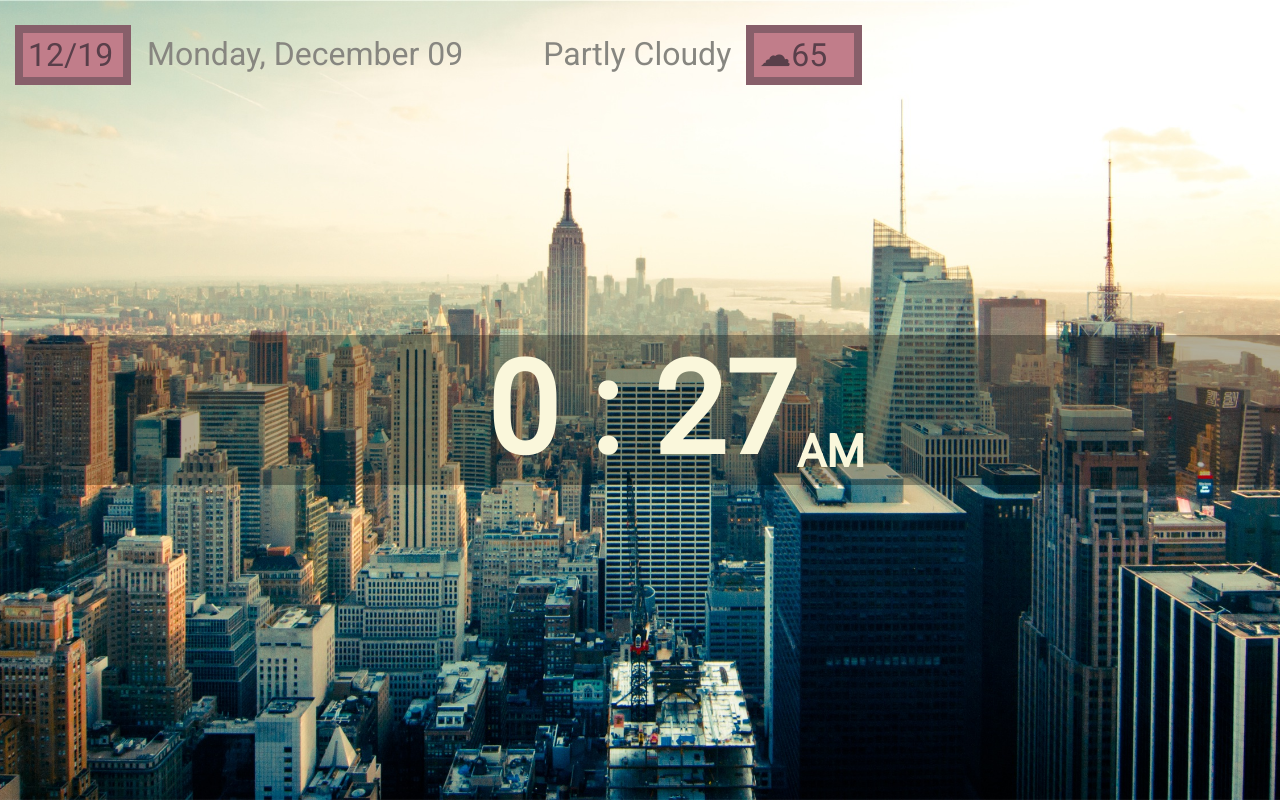
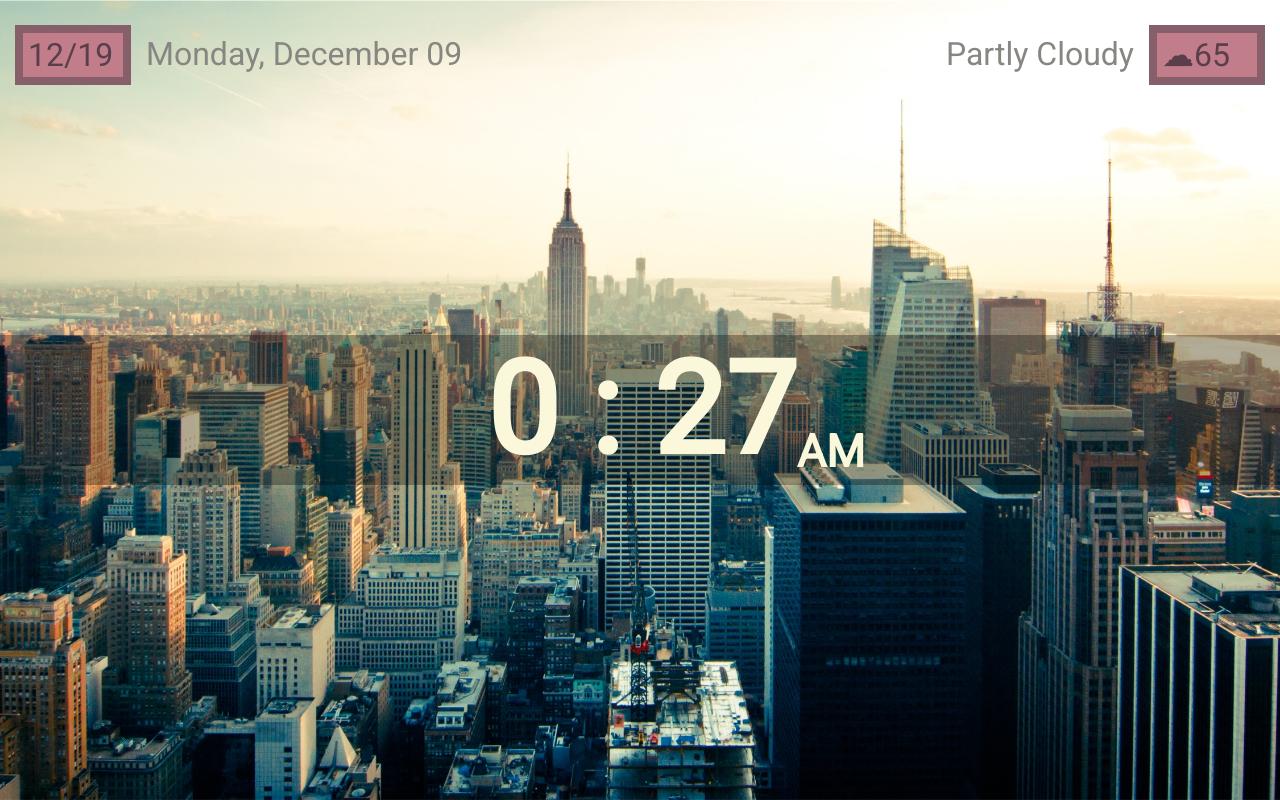
Before and after one commit to jamesdesigns/JavaScriptTest, a plain HTML site: page index.html in a window 1280 px wide. Drawn offline with Linux system fonts and the light colour scheme.

Commit message:
Fix the Header and edit the header styles

```diff
--- a/index.html
+++ b/index.html
@@ -9,10 +9,14 @@
   <body>
     <!-- Your solution HTML here -->
     <header>
-      <div id="todaysDate"></div>
-      <div id="spellOutDate"></div>
-      <div id="currentStatus">Partly Cloudy</div>
-      <div id="temp"><span id="icon">&#9729;</span>65</div>
+      <div id="topLeft">
+          <div id="todaysDate"></div>
+          <div id="spellOutDate"></div>
+      </div>
+      <div id="topRight">
+          <div id="currentStatus">Partly Cloudy</div>
+          <div id="temp"><span id="icon">&#9729;</span>65</div>
+      </div>
     </header>
     <section>
       <div id="currentTime" class="clock"></div>
--- a/style.css
+++ b/style.css
@@ -13,10 +13,20 @@ body {
 header {
     display: flex;
     flex-direction: row;
+    justify-content: space-between;
 }
 
 header #currentStatus, #temp {
     justify-content: flex-end;
+}
+
+#topLeft {
+    display: flex;
+    flex-direction: row;
+}
+#topRight {
+    display: flex;
+    flex-direction: row;
 }
 
 #todaysDate {
@@ -42,7 +52,7 @@ header #currentStatus, #temp {
     font-weight: 100;
     color:#878680;
     margin-top: 35px;
-    margin-left: 1rem;
+    margin-left: 15px;
 }
 
 .clock {
@@ -63,6 +73,7 @@ header #currentStatus, #temp {
     padding: 3px 5px;
     margin-top: 25px;
     margin-left: 15px;
+    margin-right: 15px;
     border: 8px solid #875f6a;
 }
 
```
